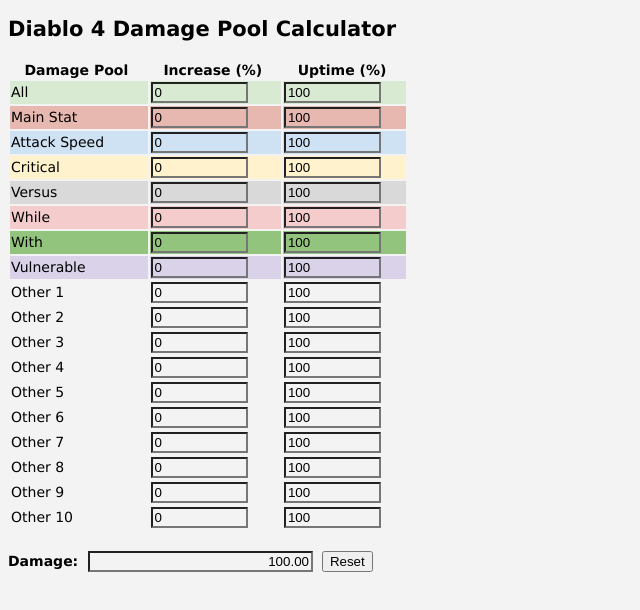
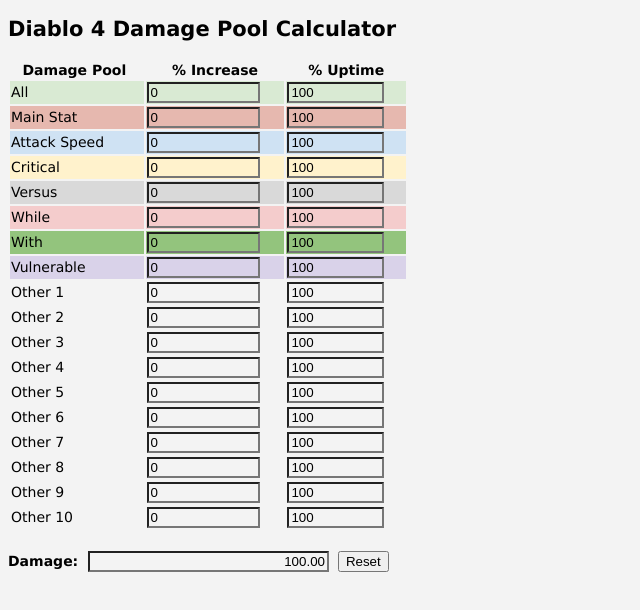
Before and after one commit to Keris-gh/keris-gh.github.io, a plain HTML site: page index.htm in a window 1280 px wide. Shown: the whole page, without its empty margins (0-640 px from the left). Drawn offline with Linux system fonts and the light colour scheme.

Commit message:
Update index.htm

```diff
--- a/index.htm
+++ b/index.htm
@@ -95,97 +95,97 @@
 <table style="width: 400px;">
   <tr>
     <th>Damage Pool&nbsp</th>
-    <th>Increase (%)&nbsp</th>
-    <th>Uptime (%)&nbsp</th>
+    <th>% Increase</th>
+    <th>% Uptime</th>
   </tr>
   <tr style="background-color:#d9ead3; color: black;">
     <td>All</td>
-    <td><input type="text" onkeyup="calculate();" id="am_all" name="am_all" size="9" value="0"></td>
+    <td><input type="text" onkeyup="calculate();" id="am_all" name="am_all" size="11" value="0"></td>
     <td><input type="text" onkeyup="calculate();"  id="up_all" name="up_all" size="9" value="100"></td>
   </tr>
   <tr style="background-color:#e6b8af; color: black;">
     <td>Main Stat</td>
-    <td><input type="text" onkeyup="calculate();" id="am_main" name="am_main" size="9" value="0"></td>
+    <td><input type="text" onkeyup="calculate();" id="am_main" name="am_main" size="11" value="0"></td>
     <td><input type="text" onkeyup="calculate();" id="up_main" name="up_main" size="9" value="100"></td>
   </tr>
   <tr style="background-color:#cfe2f3; color: black;">
     <td>Attack Speed</td>
-    <td><input type="text" onkeyup="calculate();" id="am_aspd" name="am_aspd" size="9" value="0"></td>
+    <td><input type="text" onkeyup="calculate();" id="am_aspd" name="am_aspd" size="11" value="0"></td>
     <td><input type="text" onkeyup="calculate();" id="up_aspd" name="up_aspd" size="9" value="100"></td>
   </tr>
   <tr style="background-color:#fff2cc; color: black;">
     <td>Critical</td>
-    <td><input type="text" onkeyup="calculate();" id="am_crit" name="am_crit" size="9" value="0"></td>
+    <td><input type="text" onkeyup="calculate();" id="am_crit" name="am_crit" size="11" value="0"></td>
     <td><input type="text" onkeyup="calculate();" id="up_crit" name="up_crit" size="9" value="100"></td>
   </tr>
   <tr style="background-color:#d9d9d9; color: black;">
     <td>Versus</td>
-    <td><input type="text" onkeyup="calculate();" id="am_vs" name="am_vs" size="9" value="0"></td>
+    <td><input type="text" onkeyup="calculate();" id="am_vs" name="am_vs" size="11" value="0"></td>
     <td><input type="text" onkeyup="calculate();" id="up_vs" name="up_vs" size="9" value="100"></td>
   </tr>
   <tr style="background-color:#f4cccc; color: black;">
     <td>While</td>
-    <td><input type="text" onkeyup="calculate();" id="am_whil" name="am_whil" size="9" value="0"></td>
+    <td><input type="text" onkeyup="calculate();" id="am_whil" name="am_whil" size="11" value="0"></td>
     <td><input type="text" onkeyup="calculate();" id="up_whil" name="up_whil" size="9" value="100"></td>
   </tr>
   <tr style="background-color:#93c47d; color: black;">
     <td>With</td>
-    <td><input type="text" onkeyup="calculate();" id="am_wit" name="am_wit" size="9" value="0"></td>
+    <td><input type="text" onkeyup="calculate();" id="am_wit" name="am_wit" size="11" value="0"></td>
     <td><input type="text" onkeyup="calculate();" id="up_wit" name="up_wit" size="9" value="100"></td>
   </tr>
   <tr style="background-color:#d9d2e9; color: black;">
     <td>Vulnerable</td>
-    <td><input type="text" onkeyup="calculate();" id="am_vuln" name="am_vuln" size="9" value="0"></td>
+    <td><input type="text" onkeyup="calculate();" id="am_vuln" name="am_vuln" size="11" value="0"></td>
     <td><input type="text" onkeyup="calculate();" id="up_vuln" name="up_vuln" size="9" value="100"></td>
   </tr>
   <tr>
     <td>Other 1</td>
-    <td><input type="text" onkeyup="calculate();" id="am_other1" name="am_other1" size="9" value="0"></td>
+    <td><input type="text" onkeyup="calculate();" id="am_other1" name="am_other1" size="11" value="0"></td>
     <td><input type="text" onkeyup="calculate();" id="up_other1" name="up_other1" size="9" value="100"></td>
   </tr>
   <tr>
     <td>Other 2</td>
-    <td><input type="text" onkeyup="calculate();" id="am_other2" name="am_other2" size="9" value="0"></td>
+    <td><input type="text" onkeyup="calculate();" id="am_other2" name="am_other2" size="11" value="0"></td>
     <td><input type="text" onkeyup="calculate();" id="up_other2" name="up_other2" size="9" value="100"></td>
   </tr>
   <tr>
     <td>Other 3</td>
-    <td><input type="text" onkeyup="calculate();" id="am_other3" name="am_other3" size="9" value="0"></td>
+    <td><input type="text" onkeyup="calculate();" id="am_other3" name="am_other3" size="11" value="0"></td>
     <td><input type="text" onkeyup="calculate();" id="up_other3" name="up_other3" size="9" value="100"></td>
   </tr>
   <tr>
     <td>Other 4</td>
-    <td><input type="text" onkeyup="calculate();" id="am_other4" name="am_other4" size="9" value="0"></td>
+    <td><input type="text" onkeyup="calculate();" id="am_other4" name="am_other4" size="11" value="0"></td>
     <td><input type="text" onkeyup="calculate();" id="up_other4" name="up_other4" size="9" value="100"></td>
   </tr>
   <tr>
     <td>Other 5</td>
-    <td><input type="text" onkeyup="calculate();" id="am_other5" name="am_other5" size="9" value="0"></td>
+    <td><input type="text" onkeyup="calculate();" id="am_other5" name="am_other5" size="11" value="0"></td>
     <td><input type="text" onkeyup="calculate();" id="up_other5" name="up_other5" size="9" value="100"></td>
   </tr>
   <tr>
     <td>Other 6</td>
-    <td><input type="text" onkeyup="calculate();" id="am_other6" name="am_other6" size="9" value="0"></td>
+    <td><input type="text" onkeyup="calculate();" id="am_other6" name="am_other6" size="11" value="0"></td>
     <td><input type="text" onkeyup="calculate();" id="up_other6" name="up_other6" size="9" value="100"></td>
   </tr>
   <tr>
     <td>Other 7</td>
-    <td><input type="text" onkeyup="calculate();" id="am_other7" name="am_other7" size="9" value="0"></td>
+    <td><input type="text" onkeyup="calculate();" id="am_other7" name="am_other7" size="11" value="0"></td>
     <td><input type="text" onkeyup="calculate();" id="up_other7" name="up_other7" size="9" value="100"></td>
   </tr>
   <tr>
     <td>Other 8</td>
-    <td><input type="text" onkeyup="calculate();" id="am_other8" name="am_other8" size="9" value="0"></td>
+    <td><input type="text" onkeyup="calculate();" id="am_other8" name="am_other8" size="11" value="0"></td>
     <td><input type="text" onkeyup="calculate();" id="up_other8" name="up_other8" size="9" value="100"></td>
   </tr>
   <tr>
     <td>Other 9</td>
-    <td><input type="text" onkeyup="calculate();" id="am_other9" name="am_other9" size="9" value="0"></td>
+    <td><input type="text" onkeyup="calculate();" id="am_other9" name="am_other9" size="11" value="0"></td>
     <td><input type="text" onkeyup="calculate();" id="up_other9" name="up_other9" size="9" value="100"></td>
   </tr>
   <tr>
     <td>Other 10</td>
-    <td><input type="text" onkeyup="calculate();" id="am_other10" name="am_other10" size="9" value="0"></td>
+    <td><input type="text" onkeyup="calculate();" id="am_other10" name="am_other10" size="11" value="0"></td>
     <td><input type="text" onkeyup="calculate();" id="up_other10" name="up_other10" size="9" value="100"></td>
   </tr>
   <tr>
@@ -194,7 +194,7 @@
 	<td></td>
   </tr>
 </table>
-<br><b>Damage: &nbsp</b><input type="text" style="direction:RTL;" id="dmg_output" name="dmg_ouput" size="25" value="100.00">&nbsp  <input type="reset" value="Reset" />
+<br><b>Damage: &nbsp</b><input type="text" style="direction:RTL;" id="dmg_output" name="dmg_ouput" size="27" value="100.00">&nbsp  <input type="reset" value="Reset" />
 </form>
 
 
```
